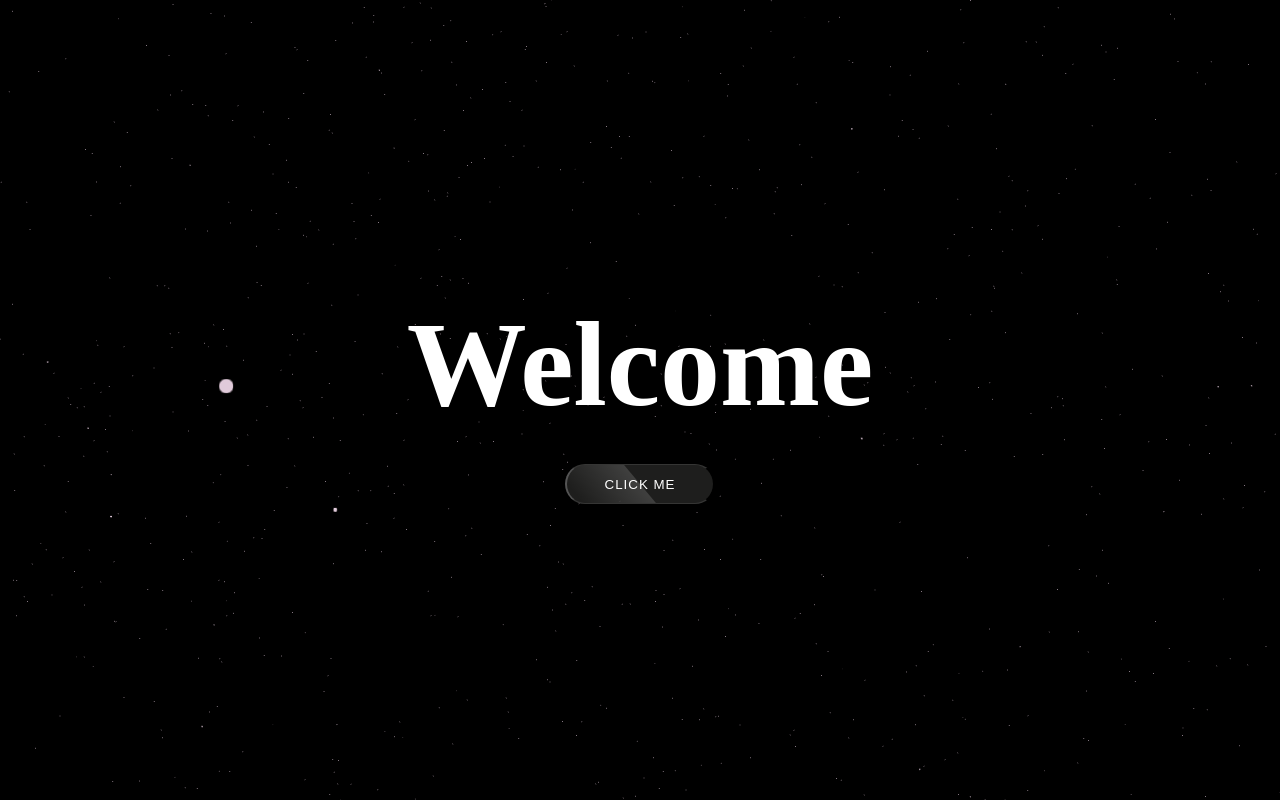
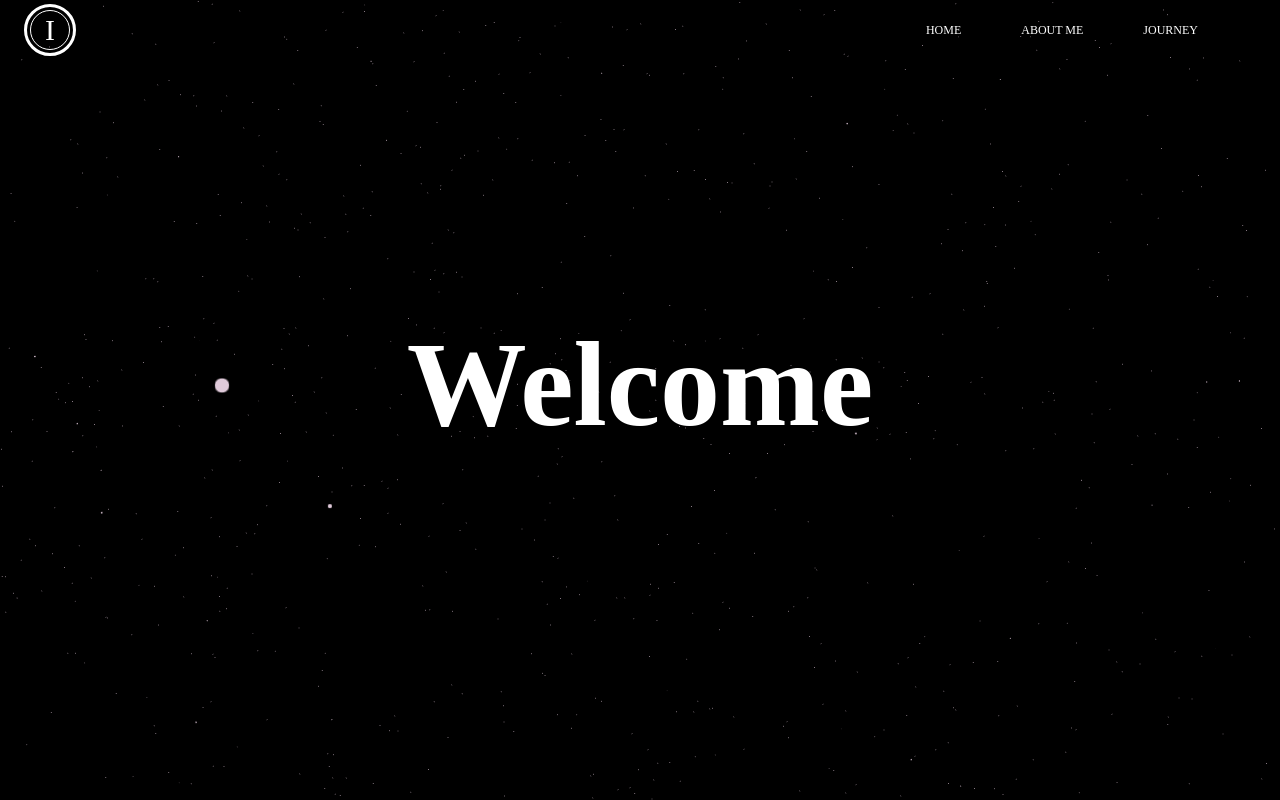
Before and after one commit to xoFrey/Portfolio, a React (Vite) app: page / in a window 1280 px wide. Built offline with nearby package versions, Linux system fonts and the light colour scheme.

Commit message:
welcome page, navbar done

```diff
--- a/package.json
+++ b/package.json
@@ -16,7 +16,7 @@
     "maath": "^0.10.8",
     "react": "^18.3.1",
     "react-dom": "^18.3.1",
-    "react-icons": "^5.4.0",
+    "react-icons": "^5.5.0",
     "react-router-dom": "^7.4.1",
     "three": "^0.173.0",
     "three-stdlib": "^2.35.13"
--- a/src/App.css
+++ b/src/App.css
@@ -26,13 +26,30 @@
 }
 html {
   background-color: rgb(0, 0, 0);
-  /* background: url("/milkyway.jpg");
-  background-size: cover;
-  background-repeat: no-repeat; */
 }
 
-h1 {
-  font-size: 120px;
+.go-back-btn {
+  position: absolute;
+  top: 2%;
+  left: 2%;
+  cursor: pointer;
+  z-index: 50;
+}
+
+.message {
+  opacity: 1;
+  transition: opacity 1s ease-in-out;
+  position: absolute;
+  top: 80%;
+  left: 50%;
+  transform: translateX(-50%);
+  background: rgba(0, 0, 0, 0.7);
   color: white;
-  margin-bottom: 30px;
+  padding: 10px 20px;
+  border-radius: 12px;
+  z-index: 1000;
 }
+
+.fade-out {
+  opacity: 0;
+}
--- a/src/App.jsx
+++ b/src/App.jsx
@@ -3,7 +3,7 @@ import "./App.css";
 import Stars from "./components/Stars";
 import { lazy, Suspense, useEffect, useRef, useState } from "react";
 import EarthCard from "./components/Earth/EarthCard";
-import { OrbitControls, ScrollControls } from "@react-three/drei";
+import { OrbitControls, Preload, ScrollControls } from "@react-three/drei";
 import Mars from "./components/Mars/Mars";
 import Jupiter from "./components/Jupiter/Jupiter";
 import Saturn from "./components/Saturn/Saturn";
@@ -15,22 +15,11 @@ import AfterEarthCard from "./components/AfterEarthCard";
 import LandingPage from "./pages/LandingPage/LandingPage";
 import { BrowserRouter, Route, Routes } from "react-router-dom";
 
-const Planets = lazy(() => import("./pages/SolarSystem/Planets"));
+const ThreeAPP = lazy(() => import("./pages/SolarSystem/Planets"));
 
 function App() {
-  const [showLoading, setShowLoading] = useState(false);
-
-  useEffect(() => {
-    Planets?.preload?.();
-  }, []);
-
-  setTimeout(() => {
-    setShowLoading(false);
-  }, 6000);
-
   return (
     <>
-      {/* {showLoading && <LoadingPage />} */}
       <BrowserRouter>
         <Routes>
           <Route
@@ -41,7 +30,7 @@ function App() {
             path='/planets'
             element={
               <Suspense fallback={<LoadingPage />}>
-                <Planets />
+                <ThreeAPP />
               </Suspense>
             }
           />
--- a/src/components/Earth/Earth.jsx
+++ b/src/components/Earth/Earth.jsx
@@ -1,3 +1,4 @@
+import { Preload } from "@react-three/drei";
 import { useFrame, useLoader, useThree } from "@react-three/fiber";
 import { useRef } from "react";
 import * as THREE from "three";
--- /dev/null
+++ b/src/components/Navbar/Navbar.css
@@ -0,0 +1,49 @@
+nav {
+  z-index: 50;
+  display: flex;
+  align-items: center;
+  justify-content: space-between;
+  width: 100vw;
+  position: absolute;
+  top: 0;
+  padding: 10px 30px;
+  position: fixed;
+}
+
+ul {
+  list-style-type: none;
+  display: flex;
+  align-items: center;
+  justify-content: space-evenly;
+  width: 30vw;
+}
+
+li {
+  font-size: 12px;
+  transition: 0.5s ease-in-out;
+  cursor: pointer;
+  text-transform: uppercase;
+}
+
+.logo-container {
+  cursor: pointer;
+}
+
+.logo {
+  cursor: pointer;
+  display: block;
+  font-size: 30px;
+  color: white;
+  border: 1px white solid;
+  border-radius: 50%;
+  outline: 3px solid rgb(255, 255, 255);
+  outline-offset: 3px;
+  width: 40px;
+  height: 40px;
+  text-align: center;
+  padding: 2px;
+}
+
+ul li:hover {
+  letter-spacing: 3px;
+}
--- /dev/null
+++ b/src/components/Navbar/Navbar.jsx
@@ -0,0 +1,42 @@
+import { Link, useNavigate } from "react-router-dom";
+import "./Navbar.css";
+import { useRef } from "react";
+
+const Navbar = ({ aboutRef, homeRef }) => {
+  return (
+    <nav>
+      <div className='logo-container'>
+        <Link
+          className='logo'
+          to='/'>
+          I
+        </Link>
+      </div>
+      <div>
+        <ul>
+          <li>
+            <a
+              onClick={() =>
+                homeRef.current?.scrollIntoView({ behavior: "smooth" })
+              }>
+              Home
+            </a>
+          </li>
+          <li>
+            <a
+              onClick={() =>
+                aboutRef.current?.scrollIntoView({ behavior: "smooth" })
+              }>
+              About me
+            </a>
+          </li>
+          <li>
+            <Link to='/planets'>Journey</Link>
+          </li>
+        </ul>
+      </div>
+    </nav>
+  );
+};
+
+export default Navbar;
--- a/src/pages/LandingPage/LandingPage.css
+++ b/src/pages/LandingPage/LandingPage.css
@@ -4,68 +4,74 @@
   position: relative;
   display: flex;
   justify-content: center;
+  flex-direction: column;
   align-items: center;
+  scroll-snap-type: y mandatory;
+  overflow: scroll;
 }
 
-.frontpage {
+.welcome {
+  height: 100vh;
   position: absolute;
+  display: flex;
+  justify-content: center;
+  align-items: center;
+  flex-direction: column;
+  scroll-snap-align: start;
+}
+
+h2 {
+  font-size: 120px;
+  color: white;
+  margin-bottom: 30px;
+}
+
+.button {
+  border-top: 1px white solid;
+  border-bottom: 1px solid white;
+  display: flex;
+  align-items: center;
+  justify-self: center;
+  gap: 3px;
+  padding: 10px 15px;
+  cursor: pointer;
+  transition: 0.5s ease-in-out;
+  letter-spacing: 1px;
+}
+
+a {
+  padding-left: 8px;
+  text-decoration: none;
+  color: white;
+}
+
+.button:hover {
+  background-color: rgba(128, 128, 128, 0.4);
+  letter-spacing: 2.5px;
+}
+
+/* !ABOUT PAGE */
+.about {
+  position: absolute;
+  top: 100vh;
+  height: 100vh;
+  width: 100vw;
+  scroll-snap-align: start;
   display: flex;
   justify-content: center;
   align-items: center;
   flex-direction: column;
 }
 
-h1 {
-  font-size: 120px;
+.about p {
   color: white;
-  margin-bottom: 30px;
+  text-align: center;
+  width: 50vw;
+  line-height: 40px;
+  font-size: 25px;
+  margin-bottom: 20px;
 }
 
-.btn {
-  position: relative;
-  border-radius: 50px;
-  padding: 20px 75px;
+canvas {
+  position: fixed;
 }
-
-.a {
-  position: absolute;
-  left: 0;
-  top: 0;
-  width: 100%;
-  height: 100%;
-  display: flex;
-  justify-content: center;
-  align-items: center;
-  background: rgba(69, 68, 67, 0.438);
-  border-top: 1px solid rgba(255, 255, 255, 0.1);
-  border-bottom: 1px solid rgba(255, 255, 255, 0.1);
-  border-radius: 30px;
-  color: #fff;
-  z-index: 1;
-  letter-spacing: 1px;
-  text-decoration: none;
-  overflow: hidden;
-  text-transform: uppercase;
-  transition: all 0.3s ease-in-out;
-  backdrop-filter: blur(15px);
-}
-
-.btn:hover a {
-  letter-spacing: 3px;
-}
-
-.btn .a::before {
-  content: "";
-  position: absolute;
-  left: 0;
-  top: 0;
-  width: 50%;
-  height: 100%;
-  background: linear-gradient(to left, rgba(255, 255, 255, 0.15), transparent);
-  transform: skewX(40deg) translateX(0);
-  transition: all 0.5s ease-out;
-}
-
-.btn:hover .a::before {
-  transform: skewX(40deg) translateX(200%);
-}
--- a/src/pages/LandingPage/LandingPage.jsx
+++ b/src/pages/LandingPage/LandingPage.jsx
@@ -2,27 +2,51 @@ import { Link, useNavigate } from "react-router-dom";
 import "./LandingPage.css";
 import { Canvas } from "@react-three/fiber";
 import Stars from "../../components/Stars";
-import { useState } from "react";
+import { RiArrowRightSLine } from "react-icons/ri";
+import Navbar from "../../components/Navbar/Navbar";
+import { ScrollControls } from "@react-three/drei";
+import { useRef } from "react";
 
 const LandingPage = () => {
-  const navigate = useNavigate();
+  const aboutRef = useRef();
+  const homeRef = useRef();
 
   return (
+    <>
       <div className='front'>
         <Canvas>
           <Stars />
         </Canvas>
-      <section className='frontpage'>
-        <h1>Welcome</h1>
-        <div className='btn'>
-          <button
-            className='a'
-            onClick={() => navigate("/planets")}>
-            Click me
-          </button>
+        <Navbar
+          aboutRef={aboutRef}
+          homeRef={homeRef}
+        />
+        <section
+          className='welcome'
+          ref={homeRef}>
+          <h2>Welcome </h2>
+        </section>
+        <section
+          ref={aboutRef}
+          className='about'>
+          <p>
+            Hi! My name is Izel and I am a junior Full-Stack Webdeveloper. In
+            this short portfolio you will experience a ThreeJS project I have
+            been working on and playing around with. This portfolio is still in
+            the making with new techs and skills, that I am aquiring myself
+            through the journey of becoming more experienced in what I do. Thank
+            you for watching and please proceed and enjoy.{" "}
+          </p>
+          <div className='button'>
+            <Link to='/planets'>Explore the Planets</Link>
+            <RiArrowRightSLine
+              fill='white'
+              size={"20px"}
+            />
           </div>
         </section>
       </div>
+    </>
   );
 };
 
--- a/src/pages/LoadingPage/LoadingPage.css
+++ b/src/pages/LoadingPage/LoadingPage.css
@@ -1,5 +1,4 @@
-.loading {
-  /* background-color: black; */
+/* .loading {
   width: 100vw;
   height: 100vh;
   display: flex;
@@ -27,4 +26,4 @@ svg path {
     fill: rgba(82, 216, 187, 0.747);
     stroke-dashoffset: 0;
   }
-}
+} */
--- a/src/pages/SolarSystem/Planets.jsx
+++ b/src/pages/SolarSystem/Planets.jsx
@@ -1,4 +1,4 @@
-import { ScrollControls } from "@react-three/drei";
+import { Preload, ScrollControls } from "@react-three/drei";
 import Stars from "../../components/Stars";
 import Earth from "../../components/Earth/Earth";
 import Mars from "../../components/Mars/Mars";
@@ -8,12 +8,38 @@ import Camera from "../Camera";
 import EarthCard from "../../components/Earth/EarthCard";
 import MarsCard from "../../components/Mars/MarsCard";
 import { Canvas } from "@react-three/fiber";
-import { Suspense } from "react";
+import { RiArrowLeftLine } from "react-icons/ri";
+import { useNavigate } from "react-router-dom";
+import { useEffect, useState } from "react";
 
 const Planets = () => {
+  const navigate = useNavigate();
+  const [showMessage, setShowMessage] = useState(true);
+
+  useEffect(() => {
+    const timer = setTimeout(() => {
+      setShowMessage(false);
+    }, 3000);
+
+    return () => clearTimeout(timer);
+  }, []);
+
   return (
     <div className='scene'>
-      <Suspense fallback={() => console.log("Hiiii")}>
+      <>
+        <div
+          className='go-back-btn'
+          onClick={() => navigate("/")}>
+          <RiArrowLeftLine
+            fill='white'
+            size={"30px"}
+          />
+        </div>
+
+        <div className={`message ${!showMessage ? "fade-out" : ""}`}>
+          <p>Scroll to enjoy the journey!</p>
+        </div>
+
         <Canvas
           camera={{
             fov: 90,
@@ -34,17 +60,15 @@ const Planets = () => {
             <Saturn />
             <Camera />
             <EarthCard />
-
             <MarsCard />
           </ScrollControls>
-
-          {/* <axesHelper args={[50]} /> */}
-          {/* // <gridHelper /> */}
-          {/* <OrbitControls /> */}
+          <Preload
+            all
+            onProgress={() => console.log("Hallo")}
+          />
         </Canvas>
-      </Suspense>
+      </>
     </div>
   );
 };
-
 export default Planets;
```
Also changed, not shown: 1 other file (tests, documents, lock files or other folders). Lines whose indentation alone changed are shown as unchanged.
